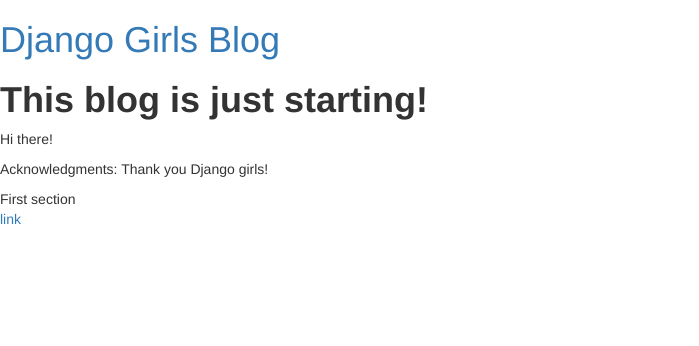
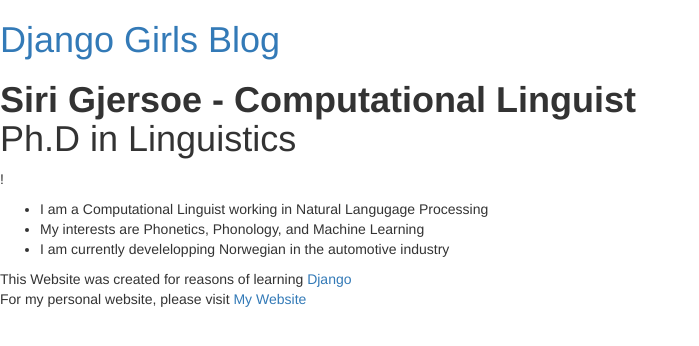
Before and after one commit to SiriGjersoe/DjangoGirlsWebsite, a Django app: page / in a window 1280 px wide. Shown: the top 346 px of the page, without its empty margins (0-699 px from the left). Run offline with Django 3.2, Linux system fonts and the light colour scheme; data that the repository does not hold is empty; some libraries are stand-ins or nearby versions.

Commit message:
Add files via upload

```diff
--- a/blog/templates/blog/post_list.html
+++ b/blog/templates/blog/post_list.html
@@ -9,7 +9,7 @@
     <body>
         <div>
             <h1><a href="/">Django Girls Blog</a></h1>
-        <h1> <strong>This blog is just starting! </strong></h1>
+        <h1> <strong>Siri Gjersoe - Computational Linguist</strong><br> Ph.D in Linguistics</h1>
         </div>
 
         {% for post in posts %}
@@ -19,14 +19,21 @@
                 <p>{{ post.text|linebreaksbr }}</p>
             </div>
         {% endfor %}
-   <p>Hi there!<p>
-    <p> Acknowledgments: Thank you Django girls!<p>
+   <p> <ul> </ul> !<p>
 
-<div>
-First section
-</div>
 
-<a href="https://home.uni-leipzig.de/gjersoe/">link</a>
+     <ul>
+       <li>I am a Computational Linguist working in Natural Langugage Processing</li>
+       <li>My interests are Phonetics, Phonology, and Machine Learning</li>
+       <li>I am currently develelopping Norwegian in the automotive industry </li>
+     </ul>
 
+
+
+
+
+
+  <p>  This Website was created for reasons of learning  <a href="https://tutorial.djangogirls.org/en/">Django </a>
+    <br> For my personal website, please visit <a href="https://gjersoe.weebly.com/">My Website</a> <p>
         </body>
 </html>
```
